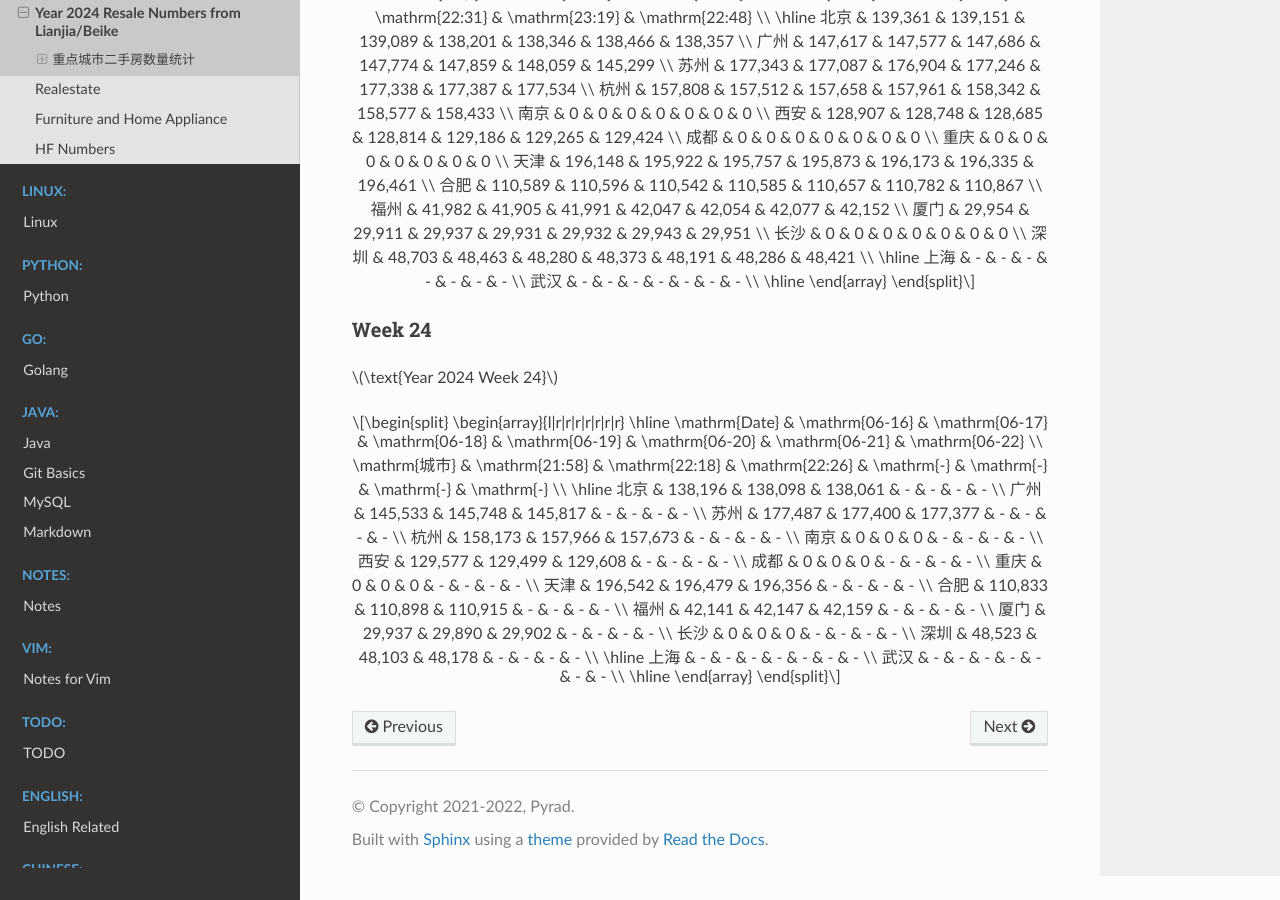
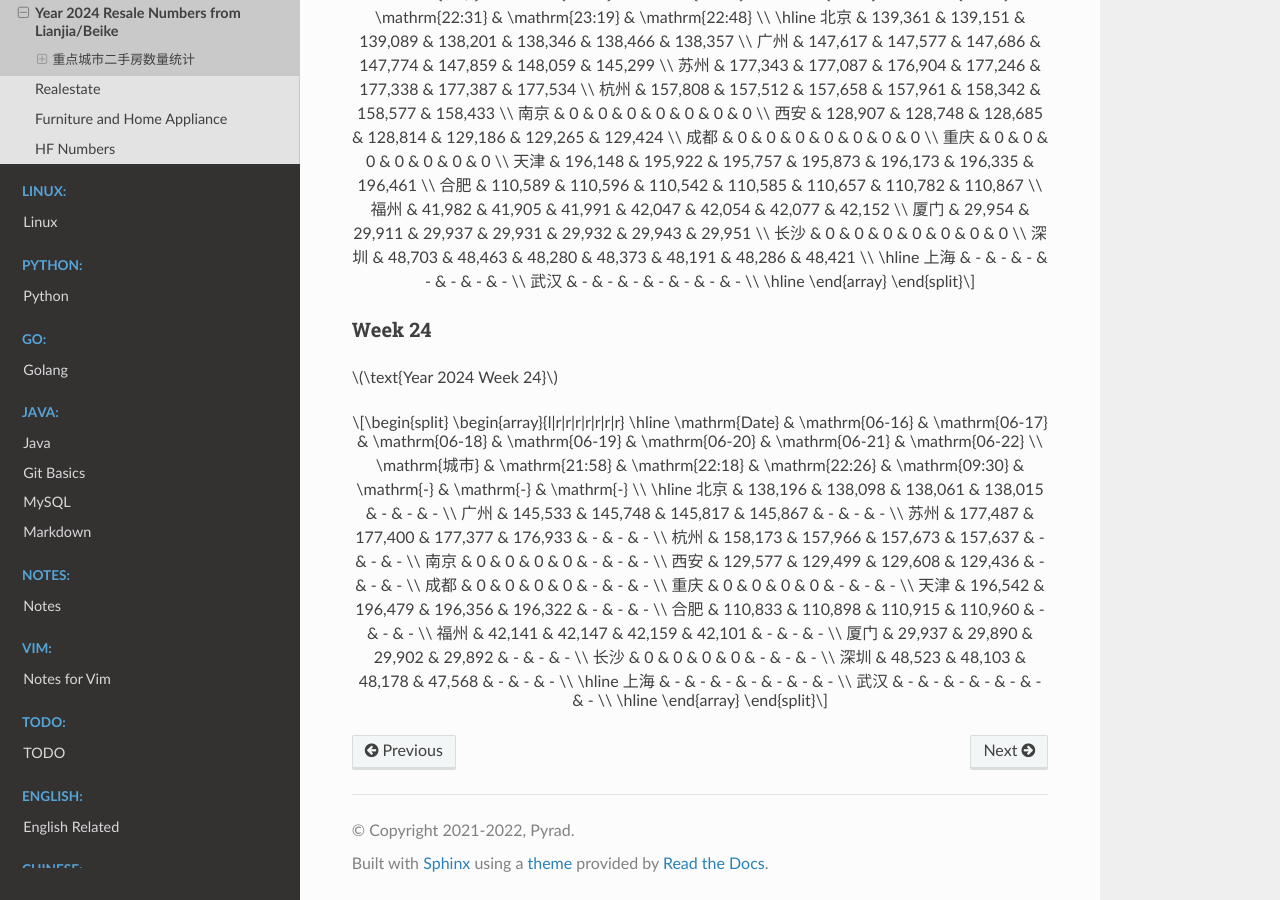
Before and after one commit to Pyrad/pyradnotes, a Sphinx documentation site: the page built from source/RealEstate/resalenumbers2024.md, in a window 1280 px wide and 900 px high, scrolled down 11784 px. Built offline with Sphinx 7.4.7 and the Read the Docs theme 2.0.0, drawn with Linux system fonts in a browser that asks for light colours; a script that is not in the unit is left out.

Commit message:
Realestate Update resale numbers 2024-06-19 09:30

```diff
--- a/source/RealEstate/resalenumbers2024.md
+++ b/source/RealEstate/resalenumbers2024.md
@@ -779,22 +779,22 @@ $$
 \begin{array}{l|r|r|r|r|r|r|r}
 \hline
 \mathrm{Date} & \mathrm{06-16} & \mathrm{06-17} & \mathrm{06-18} & \mathrm{06-19} & \mathrm{06-20} & \mathrm{06-21} & \mathrm{06-22} \\
-\mathrm{城市} & \mathrm{21:58} & \mathrm{22:18} & \mathrm{22:26} & \mathrm{-} & \mathrm{-} & \mathrm{-} & \mathrm{-} \\
+\mathrm{城市} & \mathrm{21:58} & \mathrm{22:18} & \mathrm{22:26} & \mathrm{09:30} & \mathrm{-} & \mathrm{-} & \mathrm{-} \\
 \hline
-北京 & 138,196 & 138,098 & 138,061 & - & - & - & - \\
-广州 & 145,533 & 145,748 & 145,817 & - & - & - & - \\
-苏州 & 177,487 & 177,400 & 177,377 & - & - & - & - \\
-杭州 & 158,173 & 157,966 & 157,673 & - & - & - & - \\
-南京 & 0 & 0 & 0 & - & - & - & - \\
-西安 & 129,577 & 129,499 & 129,608 & - & - & - & - \\
-成都 & 0 & 0 & 0 & - & - & - & - \\
-重庆 & 0 & 0 & 0 & - & - & - & - \\
-天津 & 196,542 & 196,479 & 196,356 & - & - & - & - \\
-合肥 & 110,833 & 110,898 & 110,915 & - & - & - & - \\
-福州 & 42,141 & 42,147 & 42,159 & - & - & - & - \\
-厦门 & 29,937 & 29,890 & 29,902 & - & - & - & - \\
-长沙 & 0 & 0 & 0 & - & - & - & - \\
-深圳 & 48,523 & 48,103 & 48,178 & - & - & - & - \\
+北京 & 138,196 & 138,098 & 138,061 & 138,015 & - & - & - \\
+广州 & 145,533 & 145,748 & 145,817 & 145,867 & - & - & - \\
+苏州 & 177,487 & 177,400 & 177,377 & 176,933 & - & - & - \\
+杭州 & 158,173 & 157,966 & 157,673 & 157,637 & - & - & - \\
+南京 & 0 & 0 & 0 & 0 & - & - & - \\
+西安 & 129,577 & 129,499 & 129,608 & 129,436 & - & - & - \\
+成都 & 0 & 0 & 0 & 0 & - & - & - \\
+重庆 & 0 & 0 & 0 & 0 & - & - & - \\
+天津 & 196,542 & 196,479 & 196,356 & 196,322 & - & - & - \\
+合肥 & 110,833 & 110,898 & 110,915 & 110,960 & - & - & - \\
+福州 & 42,141 & 42,147 & 42,159 & 42,101 & - & - & - \\
+厦门 & 29,937 & 29,890 & 29,902 & 29,892 & - & - & - \\
+长沙 & 0 & 0 & 0 & 0 & - & - & - \\
+深圳 & 48,523 & 48,103 & 48,178 & 47,568 & - & - & - \\
 \hline
 上海 & - & - & - & - & - & - & - \\
 武汉 & - & - & - & - & - & - & - \\
```
Also changed, not shown: 1 other file.
